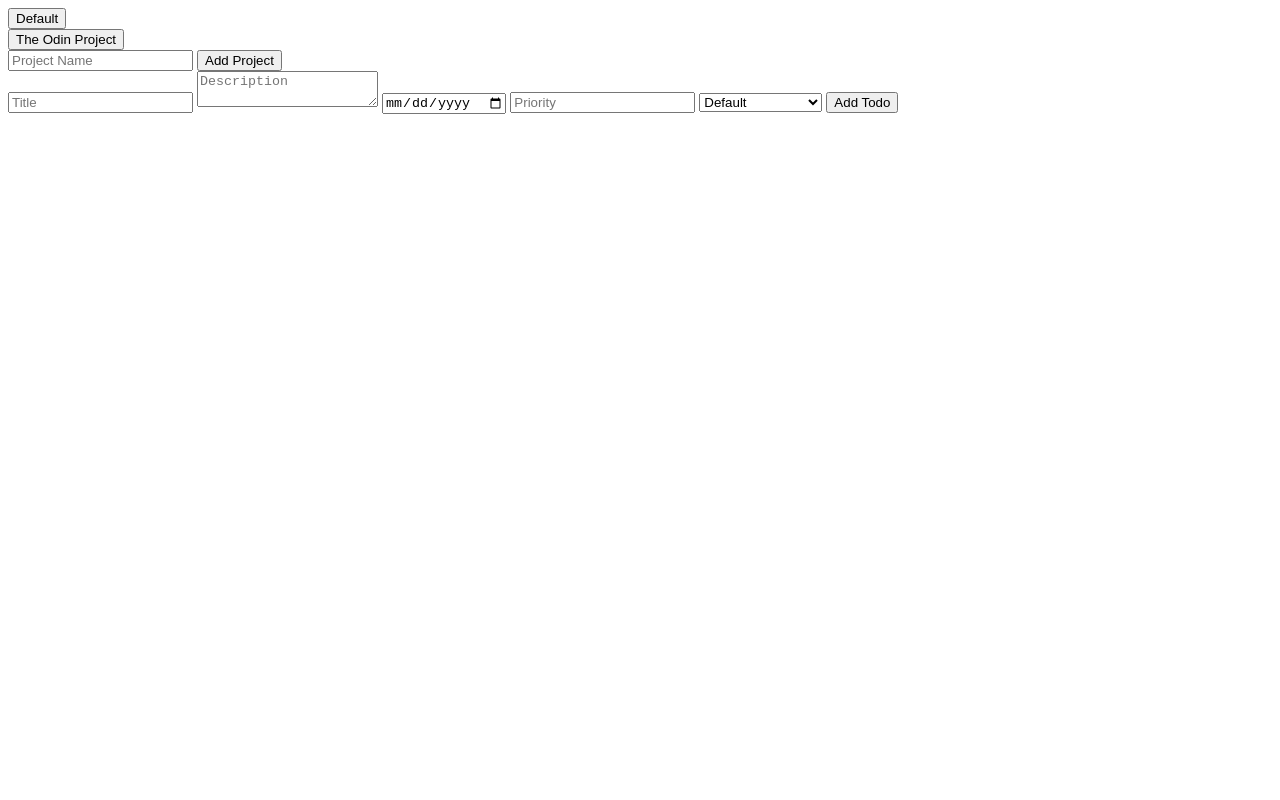
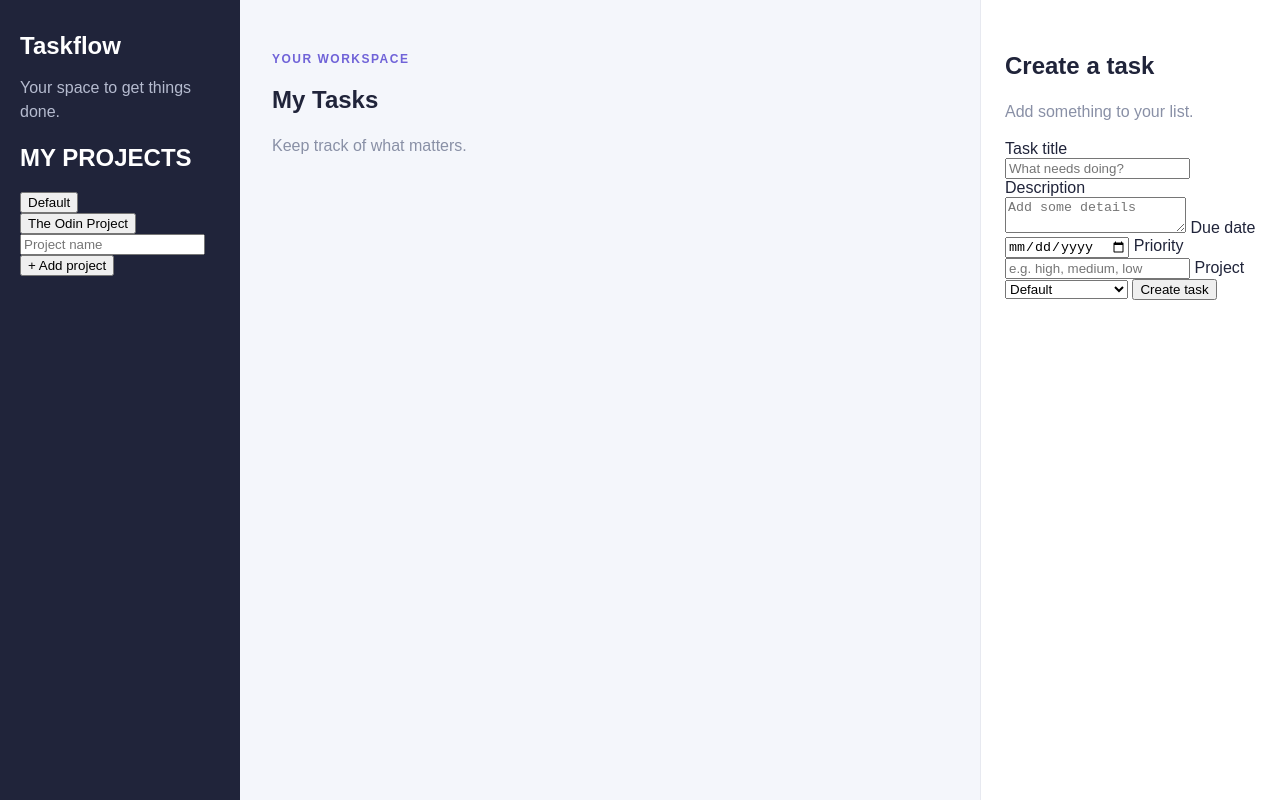
Before and after one commit to arnold-0803/TO-DO-LIST, a website built with webpack: page src/index.html in a window 1280 px wide. Built offline with nearby package versions, Linux system fonts and the light colour scheme.

Commit message:
configured webpack for consolidating modules

```diff
--- a/src/index.html
+++ b/src/index.html
@@ -1,30 +1,69 @@
+
 <!DOCTYPE html>
 <html lang="en">
 <head>
   <meta charset="UTF-8">
   <meta name="viewport" content="width=device-width, initial-scale=1.0">
-  <title>Document</title>
+  <title>Taskflow | Todo Dashboard</title>
 </head>
 <body>
-  <div id="content"></div>
-  <div id="todos"></div>
-  <div id="project-form">
-    <input type="text" id="project-name" placeholder="Project Name">
-    <button id="add-project">Add Project</button>
+  <div class="app-layout">
+
+    <aside class="sidebar">
+      <div class="app-brand">
+        <h1>Taskflow</h1>
+        <p>Your space to get things done.</p>
+      </div>
+
+      <section class="projects-section">
+        <h2>MY PROJECTS</h2>
+        <div id="content"></div>
+
+        <div id="project-form">
+          <input type="text" id="project-name" placeholder="Project name">
+          <button id="add-project">+ Add project</button>
+        </div>
+      </section>
+    </aside>
+
+    <main class="main-workspace">
+      <header class="workspace-header">
+        <div>
+          <p class="eyebrow">YOUR WORKSPACE</p>
+          <h2>My Tasks</h2>
+          <p class="workspace-subtitle">Keep track of what matters.</p>
+        </div>
+      </header>
+
+      <section class="tasks-section">
+        <div id="todos"></div>
+      </section>
+    </main>
+
+    <aside class="task-panel">
+      <h2>Create a task</h2>
+      <p class="panel-subtitle">Add something to your list.</p>
+
+      <div id="todo-form">
+        <label for="todo-title">Task title</label>
+        <input type="text" id="todo-title" placeholder="What needs doing?">
+
+        <label for="todo-description">Description</label>
+        <textarea id="todo-description" placeholder="Add some details"></textarea>
+
+        <label for="todo-due-date">Due date</label>
+        <input type="date" id="todo-due-date">
+
+        <label for="todo-priority">Priority</label>
+        <input type="text" id="todo-priority" placeholder="e.g. high, medium, low">
+
+        <label for="todo-project">Project</label>
+        <select id="todo-project"></select>
+
+        <button id="add-todo">Create task</button>
+      </div>
+    </aside>
+
   </div>
-  <div id="todo-form">
-    <input type="text" id="todo-title" placeholder="Title">
-    <textarea id="todo-description" placeholder="Description"></textarea>
-    <input type="date" id="todo-due-date">
-    <input type="text" id="todo-priority" placeholder="Priority">
-
-    <select name="" id="todo-project"></select>
-
-    <button id="add-todo">Add Todo</button>
-  </div>
-
-  <script type="module" src="index.js"></script>
-  <!-- <script src="todo.js"></script>
-  <script src="project.js"></script> -->
 </body>
 </html>
--- a/src/index.js
+++ b/src/index.js
@@ -2,6 +2,7 @@ import { renderProjects, renderTodos } from "./displayController.js";
 import { projects } from "./project.js";
 import { loadProjects, saveProjects } from "./storage.js";
 import { createProject, createTodo } from "./todoController.js";
+import "./style.css";
 
 const projectNameInput = document.querySelector("#project-name");
 const addProjectButton = document.querySelector("#add-project");
--- /dev/null
+++ b/src/style.css
@@ -0,0 +1,59 @@
+
+* {
+  box-sizing: border-box;
+}
+
+body {
+  margin: 0;
+  font-family: Arial, sans-serif;
+  background-color: #f4f6fb;
+  color: #20243a;
+}
+
+.app-layout {
+  display: grid;
+  grid-template-columns: 240px minmax(0, 1fr) 300px;
+  min-height: 100vh;
+}
+
+.sidebar {
+  background-color: #20243a;
+  color: #ffffff;
+  padding: 32px 20px;
+}
+
+.main-workspace {
+  padding: 40px 32px;
+}
+
+.task-panel {
+  background-color: #ffffff;
+  padding: 32px 24px;
+  border-left: 1px solid #e7e9f0;
+}
+
+.app-brand h1 {
+  margin: 0 0 8px;
+}
+
+.app-brand p,
+.workspace-subtitle,
+.panel-subtitle {
+  color: #8990a6;
+  line-height: 1.5;
+}
+
+.sidebar .app-brand p {
+  color: #b5bbcf;
+}
+
+.workspace-header {
+  margin-bottom: 32px;
+}
+
+.eyebrow {
+  color: #7063d8;
+  font-size: 12px;
+  font-weight: bold;
+  letter-spacing: 1.5px;
+}
--- /dev/null
+++ b/webpack.config.js
@@ -0,0 +1,30 @@
+
+const HtmlWebpackPlugin = require("html-webpack-plugin");
+const path = require("path");
+
+module.exports = {
+  mode: "development",
+  entry: "./src/index.js",
+  output: {
+    filename: "main.js",
+    path: path.resolve(__dirname, "dist"),
+    clean: true,
+  },
+  plugins: [
+    new HtmlWebpackPlugin({
+      template: "./src/index.html",
+    }),
+  ],
+  module: {
+    rules: [
+      {
+        test: /\.js$/,
+        type: "javascript/auto",
+      },
+      {
+        test: /\.css$/,
+        use: ["style-loader", "css-loader"],
+      }
+    ]
+  }
+};
```
Also changed, not shown: package.json (added, +28 -0 lines), 2 other files.
